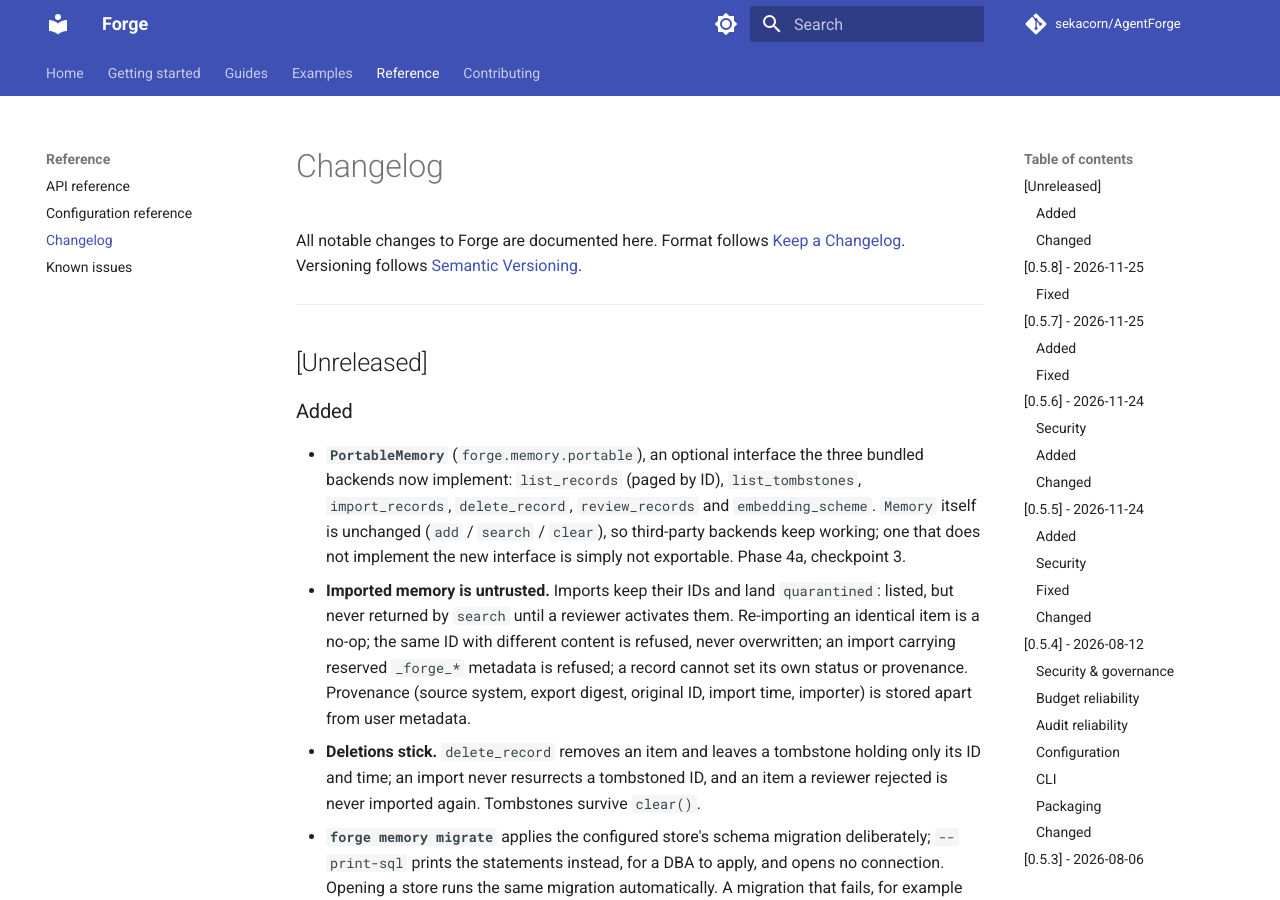
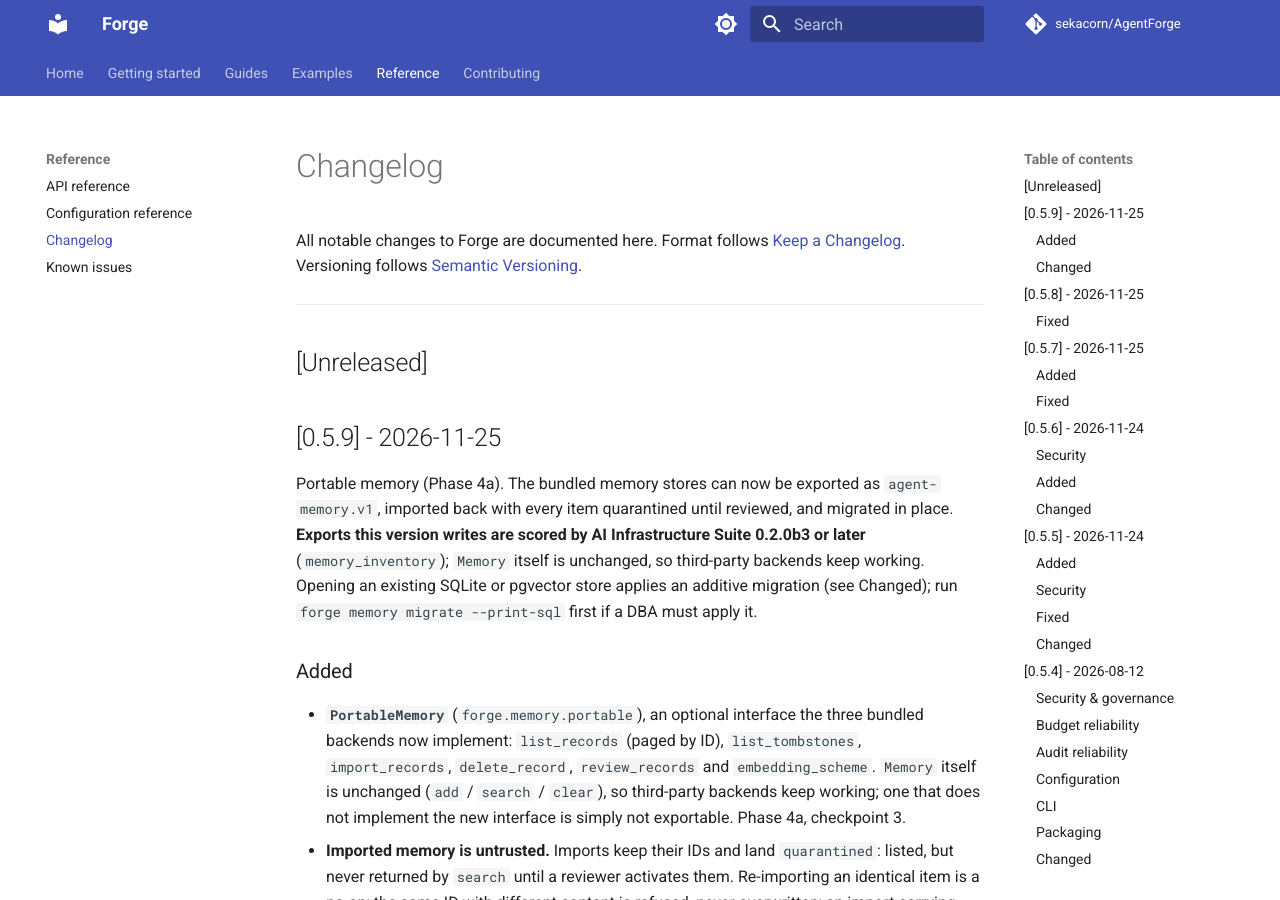
Before and after one commit to sekacorn/AgentForge, an MkDocs documentation site: the page built from docs/reference/changelog.md, in a window 1280 px wide and 900 px high. Built offline with MkDocs 1.6.1 and Material for MkDocs 9.7.7, drawn with Linux system fonts in a browser that asks for light colours; comment, search, counter and statistics services are not loaded.

Commit message:
release: 0.5.9
Portable memory (Phase 4a): PortableMemory on every bundled backend with
additive migrations and forge memory migrate; export, import, quarantine and
review with credential refusal (audited redact or exclude). Exports are scored
by AI Infrastructure Suite 0.2.0b3, released first. Bumps the version and
dates both changelogs. Stays under <0.6.0.

```diff
--- a/docs/reference/changelog.md
+++ b/docs/reference/changelog.md
@@ -7,6 +7,16 @@ Versioning follows [Semantic Versioning](https://semver.org/).
 ---
 
 ## [Unreleased]
+
+## [0.5.9] - 2026-11-25
+
+Portable memory (Phase 4a). The bundled memory stores can now be exported as
+`agent-memory.v1`, imported back with every item quarantined until reviewed,
+and migrated in place. **Exports this version writes are scored by AI
+Infrastructure Suite 0.2.0b3 or later** (`memory_inventory`); `Memory` itself
+is unchanged, so third-party backends keep working. Opening an existing SQLite
+or pgvector store applies an additive migration (see Changed); run
+`forge memory migrate --print-sql` first if a DBA must apply it.
 
 ### Added
 - **`PortableMemory`** (`forge.memory.portable`), an optional interface the
--- a/forge/_version.py
+++ b/forge/_version.py
@@ -5,4 +5,4 @@ Hatchling reads ``__version__`` from this file at build time (see
 it for runtime access via ``forge.__version__``.
 """
 
-__version__ = "0.5.8"
+__version__ = "0.5.9"
```
Also changed, not shown: CHANGELOG.md (+10 -0 lines), 1 other file.
